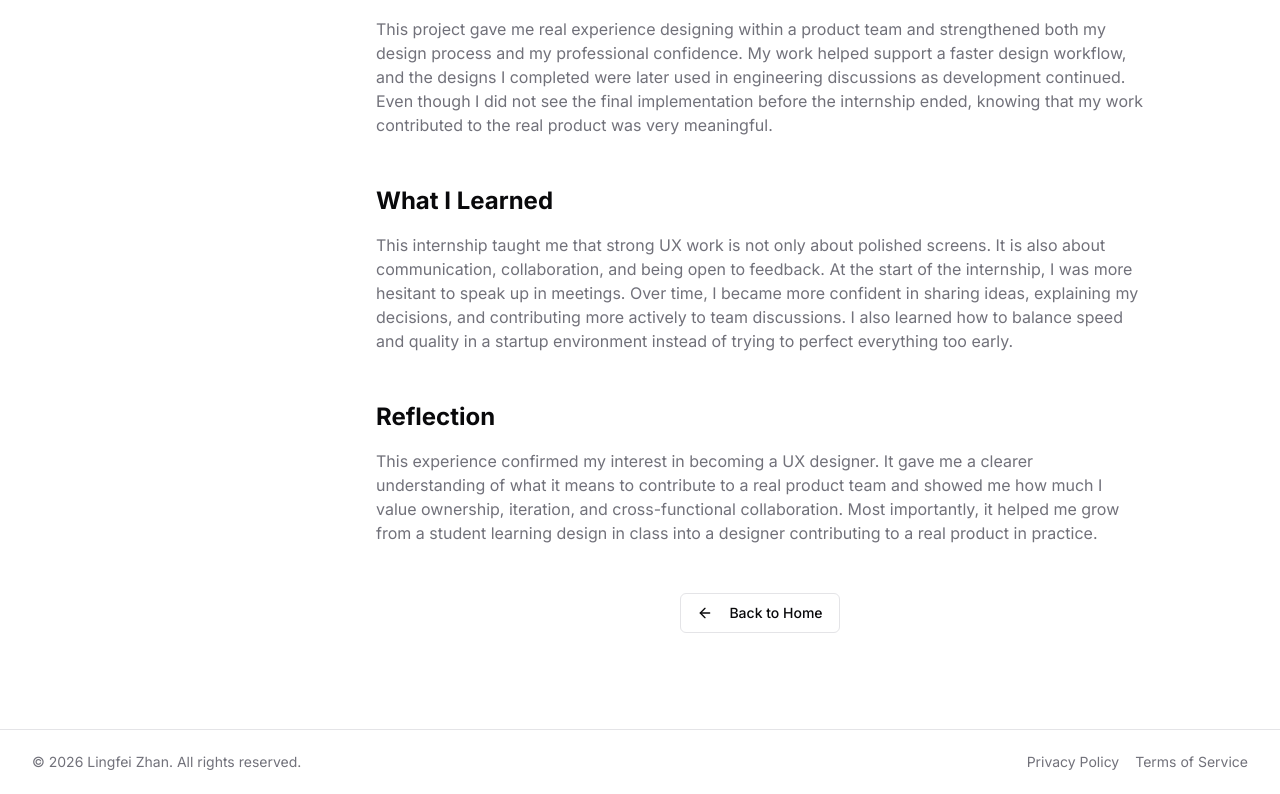
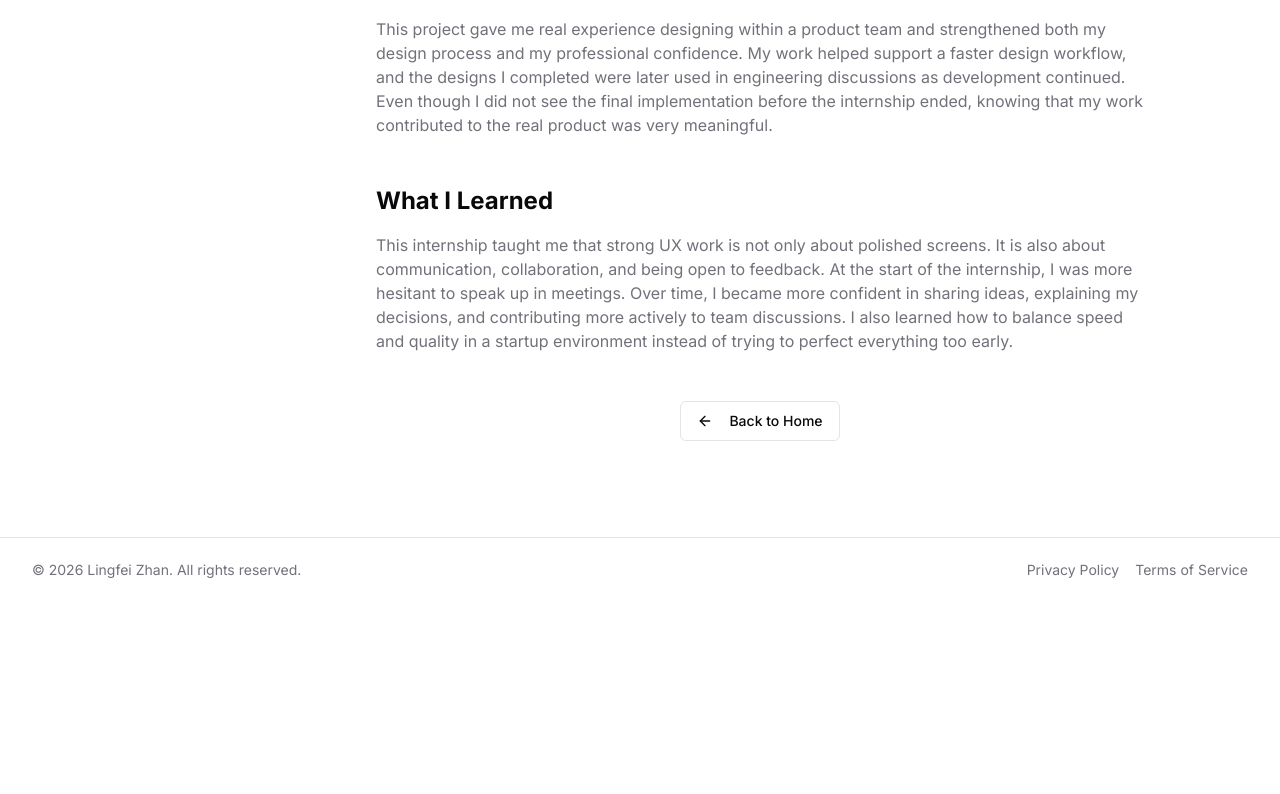
Before and after one commit to LingfeiZ66/LingfeiZ66.github.io, a Next.js app in the folder b_Qn7RkuqRu70/: page /projects/ra-labs in a window 1280 px wide. Shown: the part 2498-3292 px from the top of the page. After the commit the page ends 3100 px from the top, so only its background shows below. Built offline with nearby package versions, Linux system fonts and the light colour scheme.

Commit message:
feat: conditionally render reflection section if no hook present
Co-authored-by: Lingfeiz <194422344+LingfeiZ66@users.noreply.github.com>

```diff
--- a/b_Qn7RkuqRu70/app/projects/[slug]/page.tsx
+++ b/b_Qn7RkuqRu70/app/projects/[slug]/page.tsx
@@ -1974,7 +1974,7 @@ export default async function ProjectPage({ params }: { params: Promise<{ slug:
               </div>
             )}
 
-            {(projectData.reflectionIntro || projectData.reflectionList || projectData.reflectionConclusion || projectData.reflection) && (
+            {!projectData.hook && (projectData.reflectionIntro || projectData.reflectionList || projectData.reflectionConclusion || projectData.reflection) && (
               <div id="reflection" className="mt-12">
                 <h2 className="text-2xl font-bold">Reflection</h2>
                 {projectData.reflectionIntro && (
```
